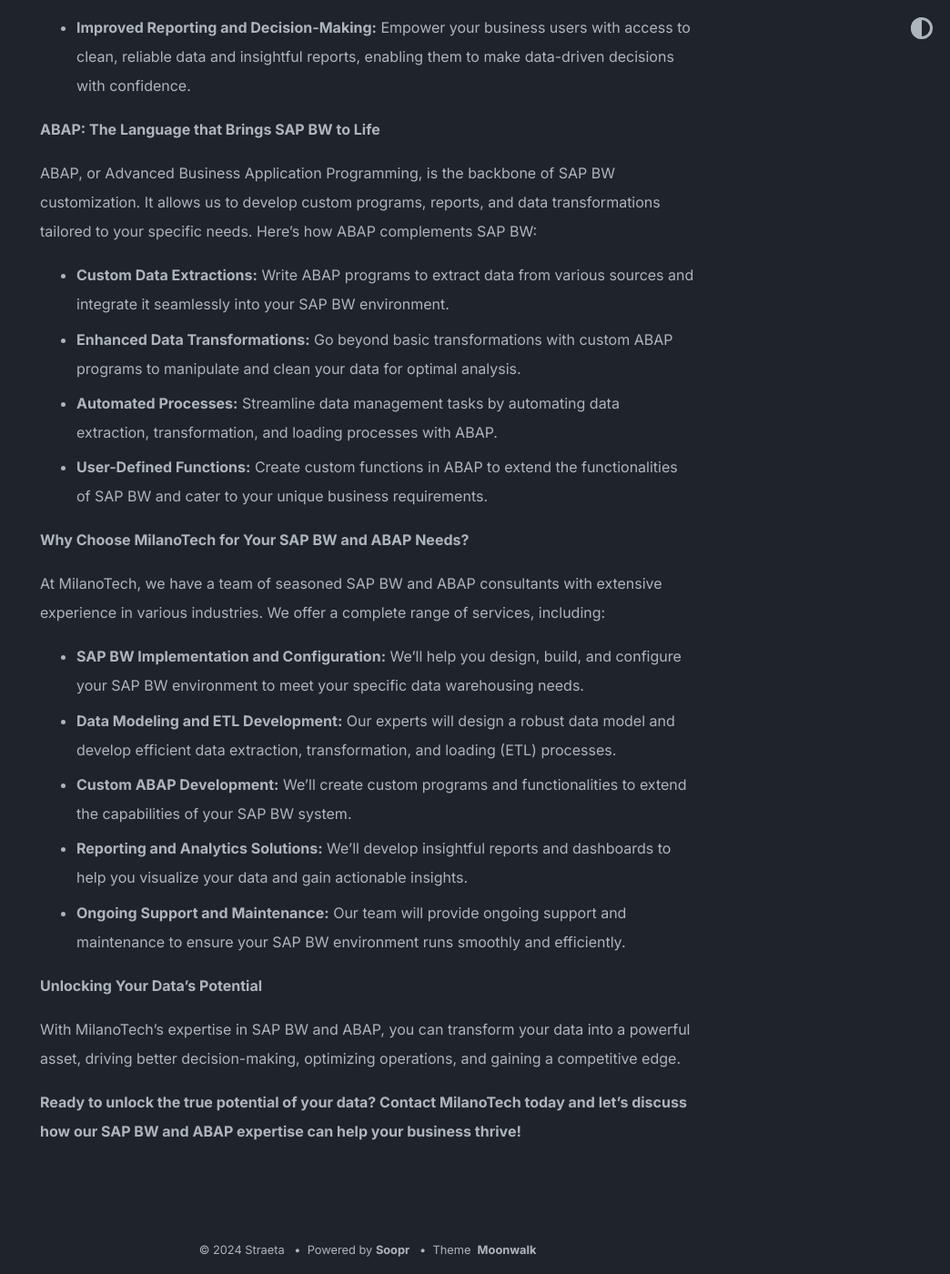
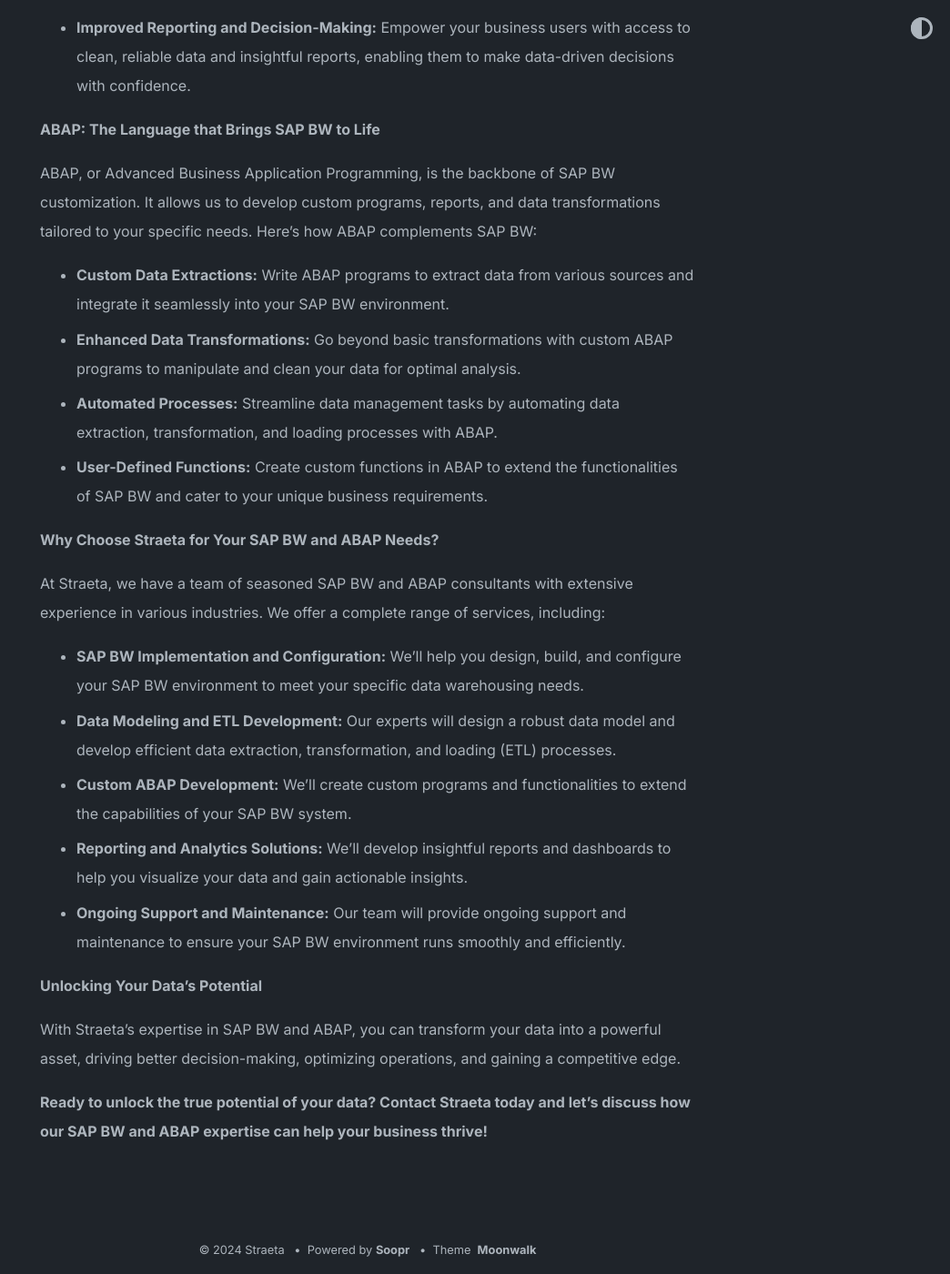
Before and after one commit to MilanoTech/milanotech.github.io, a Jekyll site: the page built from _posts/2024-04-18-Supercharge with business warehouse and business application programming with straeta.md, in a window 1280 px wide and 1400 px high, scrolled down 1512 px. Shown: the whole window at 91% size, without its empty margins (236-1280 px from the left). Built offline with Jekyll 4.4.1, drawn with Linux system fonts in a browser that asks for light colours; some of the changed text lies outside the part shown.

Commit message:
Update and rename 2024-04-18-Supercharge with business warehouse and business application programming with milano.md to 2024-04-18-Supercharge with business warehouse and business application programming with straeta.md

```diff
--- a/_posts/2024-04-18-Supercharge with business warehouse and business application programming with milano.md
+++ b/_posts/2024-04-18-Supercharge with business warehouse and business application programming with straeta.md
@@ -1,17 +1,17 @@
 ---
 layout: post
 author: Harsh Sharma
-tags: [SAP BW, SAP ABAP, Milano Tech]
+tags: [SAP BW, SAP ABAP, Straeta]
 ---
 
-## Unlocking the Power of Your Data: SAP BW and ABAP Expertise at MilanoTech
+## Unlocking the Power of Your Data: SAP BW and ABAP Expertise at Straeta
 
-![image](https://github.com/MilanoTech/milanotech.github.io/assets/166930479/3171fec1-12a4-4881-ba52-9e979e48723d)
+![image](https://github.com/Straeta/Straeta.github.io/assets/166930479/3171fec1-12a4-4881-ba52-9e979e48723d)
 
 
 In today's data-driven world, businesses need robust solutions to manage, analyze, and leverage their ever-growing information.  That's where SAP Business Warehouse (BW) and ABAP come in – a powerful duo for building a data warehouse foundation for informed decision-making.
 
-At MilanoTech, we are your trusted partner for all things SAP BW and ABAP. We offer a comprehensive suite of services designed to help you unlock the full potential of your data and transform it into actionable insights.
+At Straeta, we are your trusted partner for all things SAP BW and ABAP. We offer a comprehensive suite of services designed to help you unlock the full potential of your data and transform it into actionable insights.
 
 **Demystifying SAP BW: Your Data Warehouse Powerhouse**
 
@@ -31,9 +31,9 @@ ABAP, or Advanced Business Application Programming, is the backbone of SAP BW cu
 * **Automated Processes:**  Streamline data management tasks by automating data extraction, transformation, and loading processes with ABAP.
 * **User-Defined Functions:**  Create custom functions in ABAP to extend the functionalities of SAP BW and cater to your unique business requirements.
 
-**Why Choose MilanoTech for Your SAP BW and ABAP Needs?**
+**Why Choose Straeta for Your SAP BW and ABAP Needs?**
 
-At MilanoTech, we have a team of seasoned SAP BW and ABAP consultants with extensive experience in various industries. We offer a complete range of services, including:
+At Straeta, we have a team of seasoned SAP BW and ABAP consultants with extensive experience in various industries. We offer a complete range of services, including:
 
 * **SAP BW Implementation and Configuration:**  We'll help you design, build, and configure your SAP BW environment to meet your specific data warehousing needs.
 * **Data Modeling and ETL Development:**  Our experts will design a robust data model and develop efficient data extraction, transformation, and loading (ETL) processes.
@@ -43,6 +43,6 @@ At MilanoTech, we have a team of seasoned SAP BW and ABAP consultants with exten
 
 **Unlocking Your Data's Potential**
 
-With MilanoTech's expertise in SAP BW and ABAP, you can transform your data into a powerful asset, driving better decision-making, optimizing operations, and gaining a competitive edge.
+With Straeta's expertise in SAP BW and ABAP, you can transform your data into a powerful asset, driving better decision-making, optimizing operations, and gaining a competitive edge.
 
-**Ready to unlock the true potential of your data?  Contact MilanoTech today and let's discuss how our SAP BW and ABAP expertise can help your business thrive!**
+**Ready to unlock the true potential of your data?  Contact Straeta today and let's discuss how our SAP BW and ABAP expertise can help your business thrive!**
```
